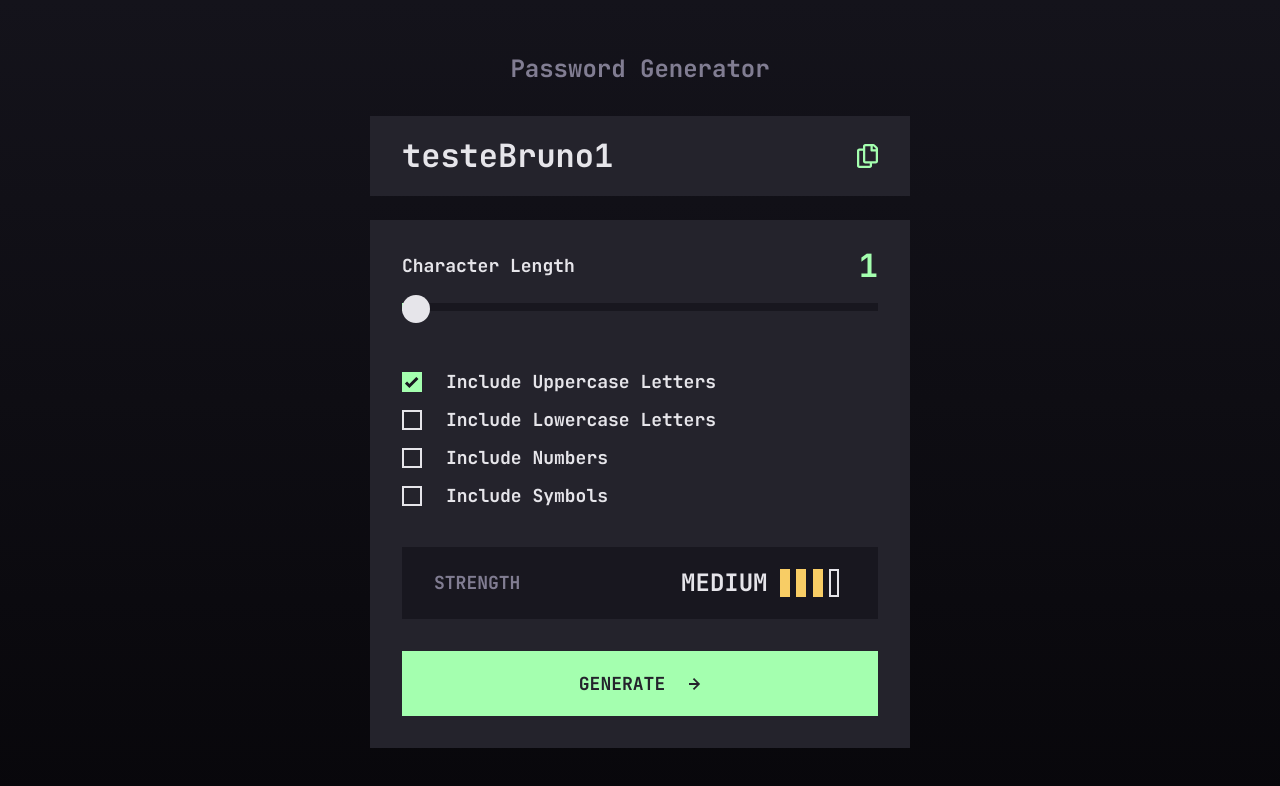
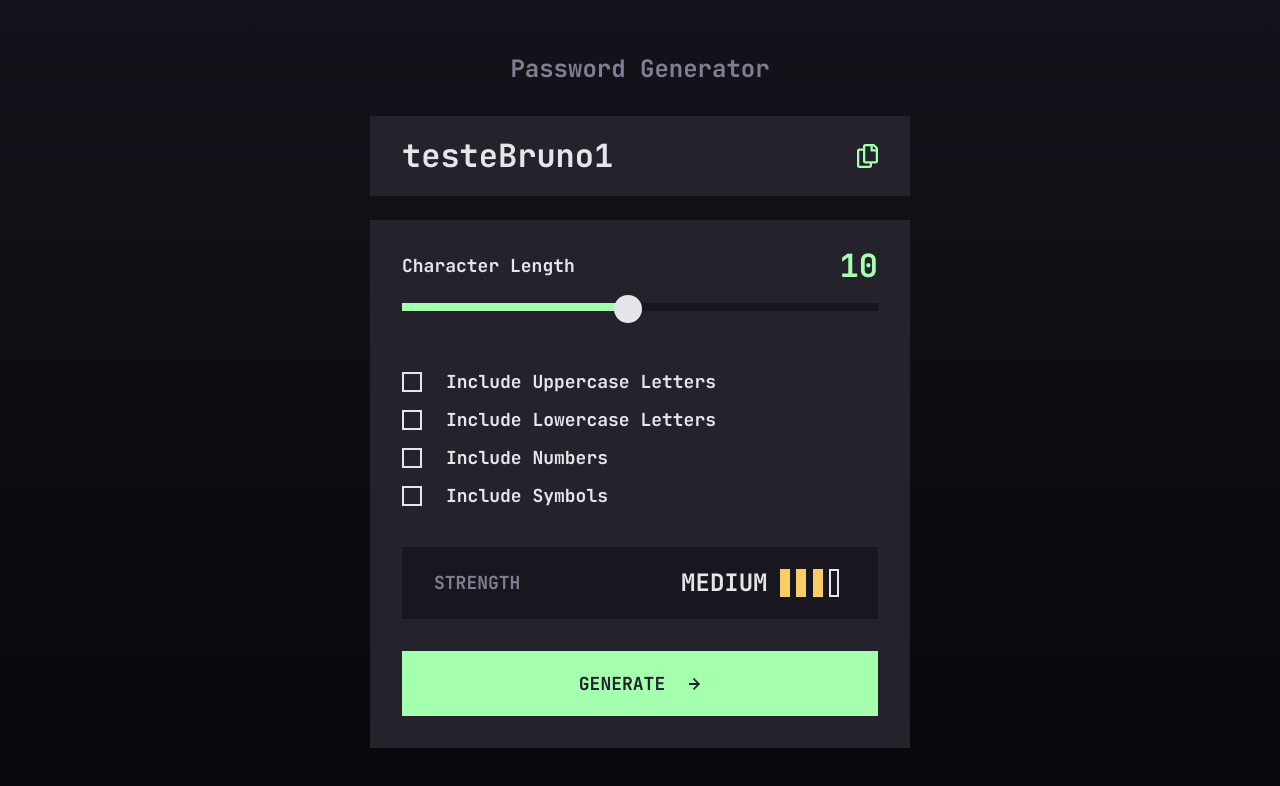
Before and after one commit to brunocs90/password-generator, a React (Vite) app: page / in a window 1280 px wide. Shown: the top 786 px of the page. Built offline with nearby package versions, Linux system fonts and the light colour scheme.

Commit message:
using data context

```diff
--- a/src/components/OptionsPassword/OptionsPassword.tsx
+++ b/src/components/OptionsPassword/OptionsPassword.tsx
@@ -1,4 +1,4 @@
-import { useState } from 'react';
+import { useData } from '../../hooks/useData';
 import { CheckIcon } from './CheckIcon';
 import { OptionsPasswordContainer } from './styles';
 
@@ -12,7 +12,7 @@ interface IOptionsPasswordProps {
 }
 
 export function OptionsPassword({ optionsPassword }: IOptionsPasswordProps) {
-    const [options, setOptions] = useState({ upperCase: true, lowerCase: false, numbers: false, symbols: false });
+    const { options, setOptions } = useData();
 
     const handleChange = (option: IOptionsPassword) => {
         setOptions({ ...options, [option.type]: !options[option.type] });
--- a/src/components/SliderCharacterLength/SliderCharacterLength.tsx
+++ b/src/components/SliderCharacterLength/SliderCharacterLength.tsx
@@ -1,4 +1,5 @@
-import { ChangeEvent, useState } from 'react';
+import { ChangeEvent } from 'react';
+import { useData } from '../../hooks/useData';
 import {
     PasswordCharacterLengthHeader,
     PasswordSlider,
@@ -7,11 +8,11 @@ import {
 } from './styles';
 
 export function SliderCharacterLength() {
-    const [value, setValue] = useState(1);
+    const { characterLength, setCharacterLength } = useData();
 
     const handleInputValue = (event: ChangeEvent<HTMLInputElement>) => {
         const number = Number(event.target.value);
-        setValue(number);
+        setCharacterLength(number);
     };
 
     return (
@@ -20,10 +21,10 @@ export function SliderCharacterLength() {
                 <label className="text" htmlFor="passwordLengthSlider">
                     Character Length
                 </label>
-                <span className="number">{value}</span>
+                <span className="number">{characterLength}</span>
             </PasswordCharacterLengthHeader>
             <PasswordSliderContainer>
-                <PasswordSlider min={1} max={20} value={value} onChange={handleInputValue} />
+                <PasswordSlider min={1} max={20} value={characterLength} onChange={handleInputValue} />
             </PasswordSliderContainer>
         </SliderCharacterLengthContainer>
     );
--- a/src/contexts/dataContext.tsx
+++ b/src/contexts/dataContext.tsx
@@ -1,10 +1,10 @@
 import { createContext, ReactNode, useState } from 'react';
 
 type IOptions = {
-    includeUppercase: boolean;
-    includeLowerCase: boolean;
-    includeNumbers: boolean;
-    includeSymbols: boolean;
+    upperCase: boolean;
+    lowerCase: boolean;
+    numbers: boolean;
+    symbols: boolean;
 };
 
 interface IDataContext {
@@ -30,10 +30,10 @@ export const DataContext = createContext<IDataContext>({
     gaugeValue: 0,
     setGaugeValue: () => {},
     options: {
-        includeUppercase: false,
-        includeLowerCase: false,
-        includeNumbers: false,
-        includeSymbols: false,
+        upperCase: false,
+        lowerCase: false,
+        numbers: false,
+        symbols: false,
     },
     setOptions: () => {},
 });
@@ -48,10 +48,10 @@ export function DataContextProvider({ children }: DataProviderProps) {
     const [passwordStrength, setPasswordStrength] = useState(0);
     const [gaugeValue, setGaugeValue] = useState(0);
     const [options, setOptions] = useState({
-        includeUppercase: false,
-        includeLowerCase: false,
-        includeNumbers: false,
-        includeSymbols: false,
+        upperCase: false,
+        lowerCase: false,
+        numbers: false,
+        symbols: false,
     });
 
     return (
```
